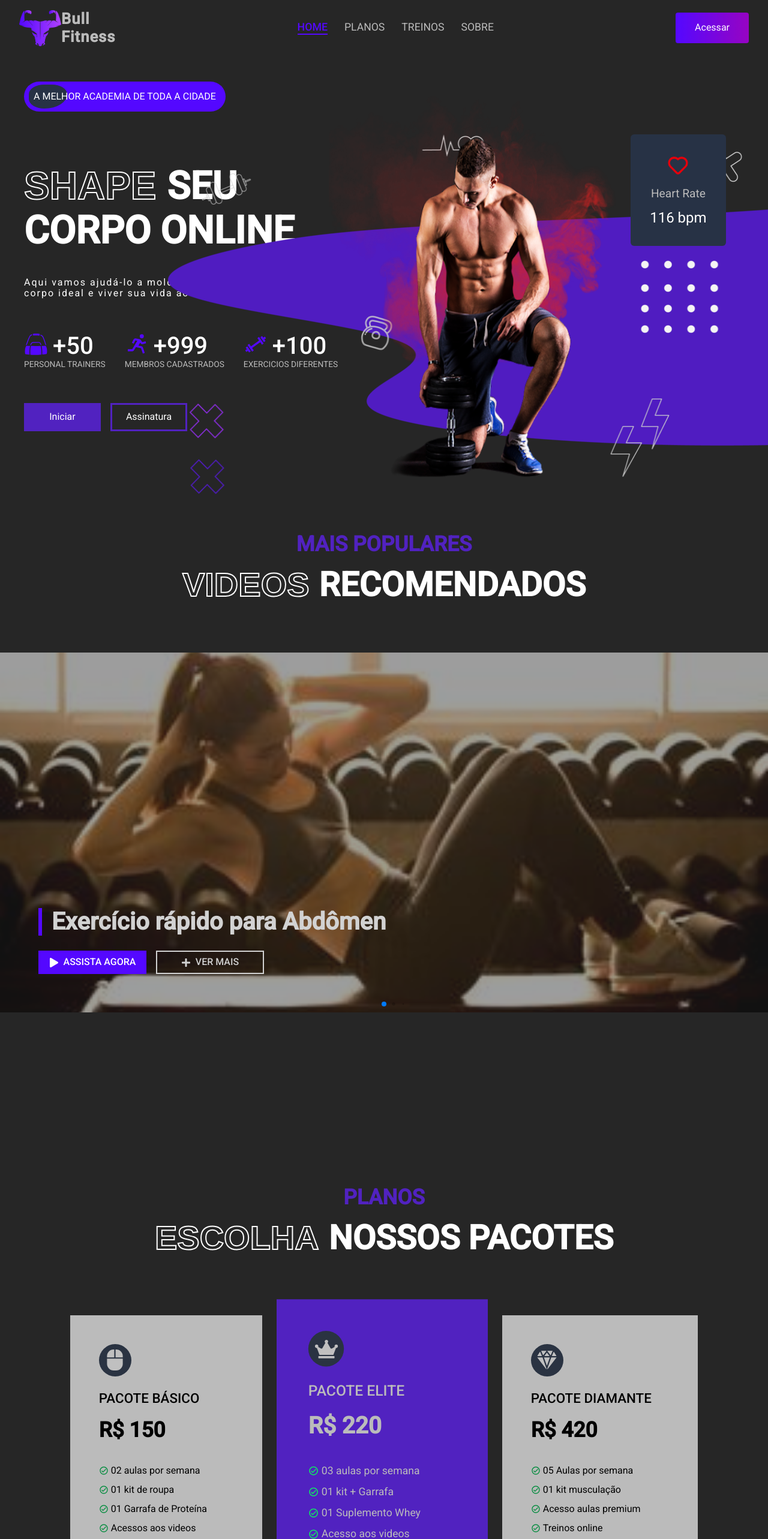
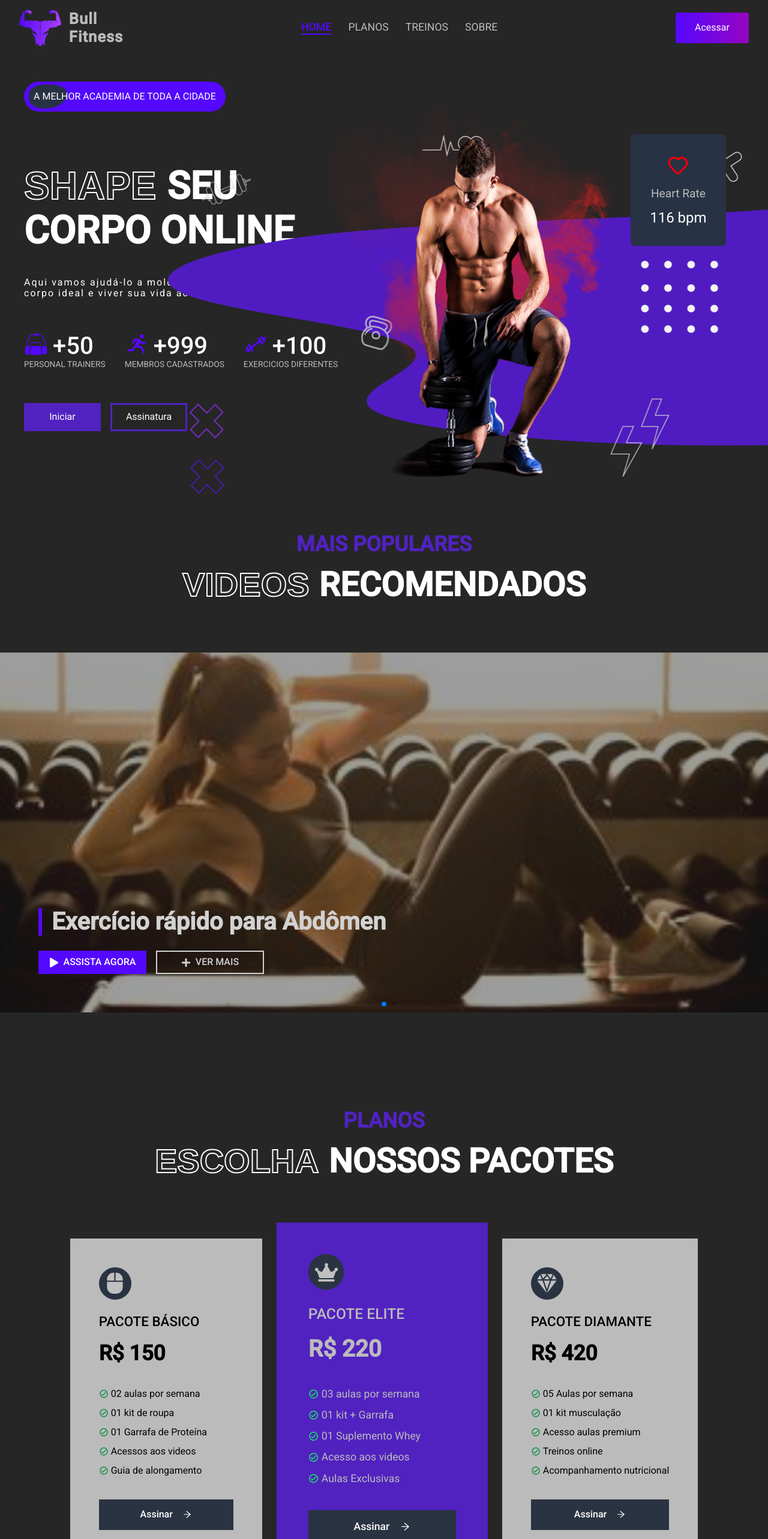
Before and after one commit to Fsouzza/Bull-academy, a React (Create React App) app: page / in a window 1280 px wide. Shown: the top 2566 px of the page at 60% size. Built offline with nearby package versions, Linux system fonts and the light colour scheme.

Commit message:
correcoes de estilizacoes sass

```diff
--- a/src/components/Videos/video/Video.module.scss
+++ b/src/components/Videos/video/Video.module.scss
@@ -20,9 +20,10 @@
     background-color: $cor-preta-2;
     transform: scale(1);
     img{
-      border-left: 6px solid $cor-azul;
+      border-left: 2px solid $cor-azul;
+      border-bottom: 2px solid $cor-azul;
       opacity: 1;
-      transform: scale(1.06);
+      transform: scale(1.16);
       transition: linear .5s;
     }
   }
--- a/src/components/menu/Menu.module.scss
+++ b/src/components/menu/Menu.module.scss
@@ -24,6 +24,7 @@
     align-items: center;
     display: flex;
     justify-content: center;
+    gap: .8em;
     margin-left: 2rem;
     h1{
       color: $cor-cinza;
--- a/src/pages/planos/Planos.module.scss
+++ b/src/pages/planos/Planos.module.scss
@@ -8,7 +8,7 @@
   gap: 1rem;
   justify-content: center;
   margin-bottom: 3rem;
-  padding-top: 8rem;
+  margin-top: 8rem;
   @media (max-width: $mobile_sm) {
     margin-bottom: 2rem;
     margin-top: 4rem;
```
